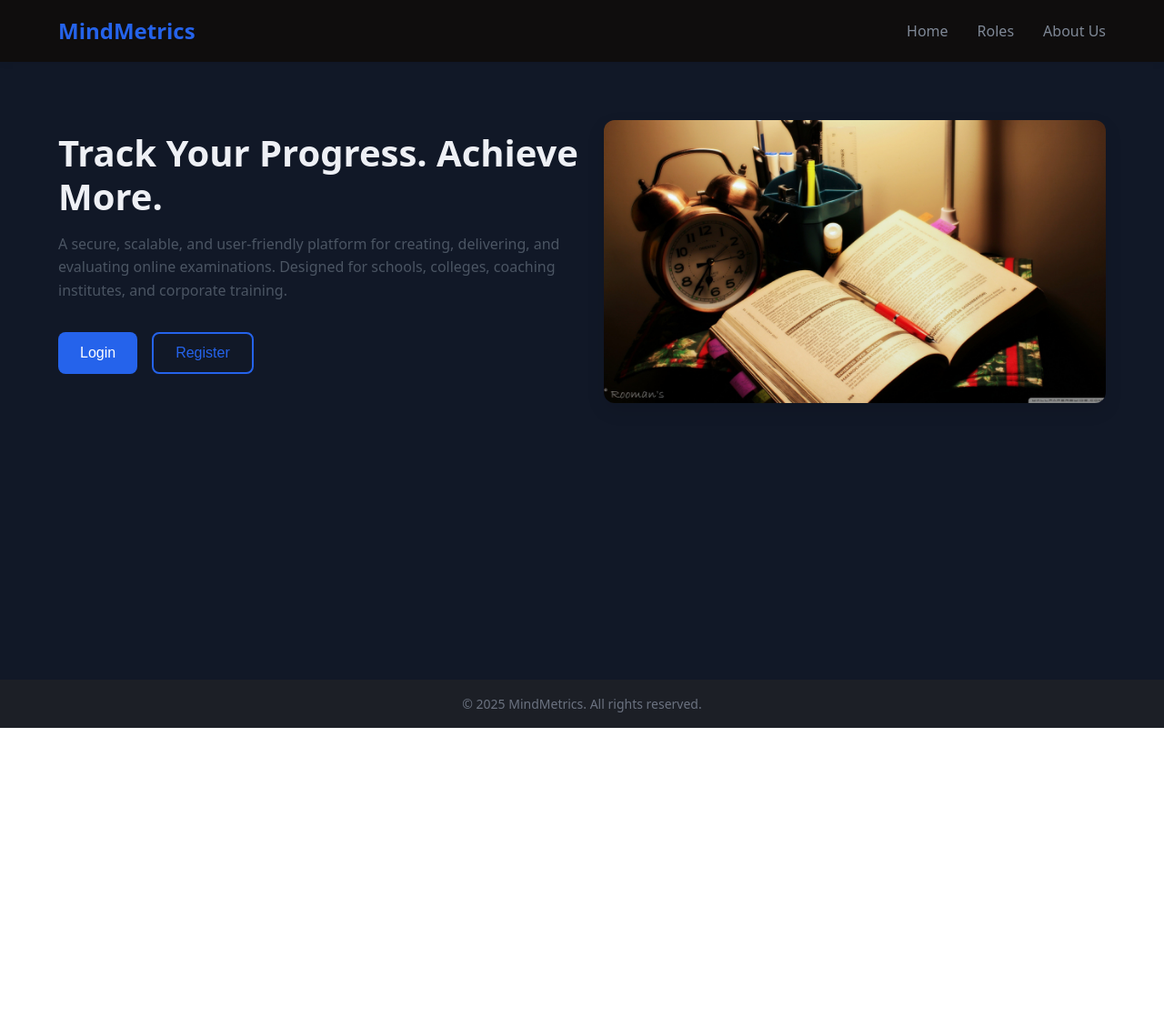
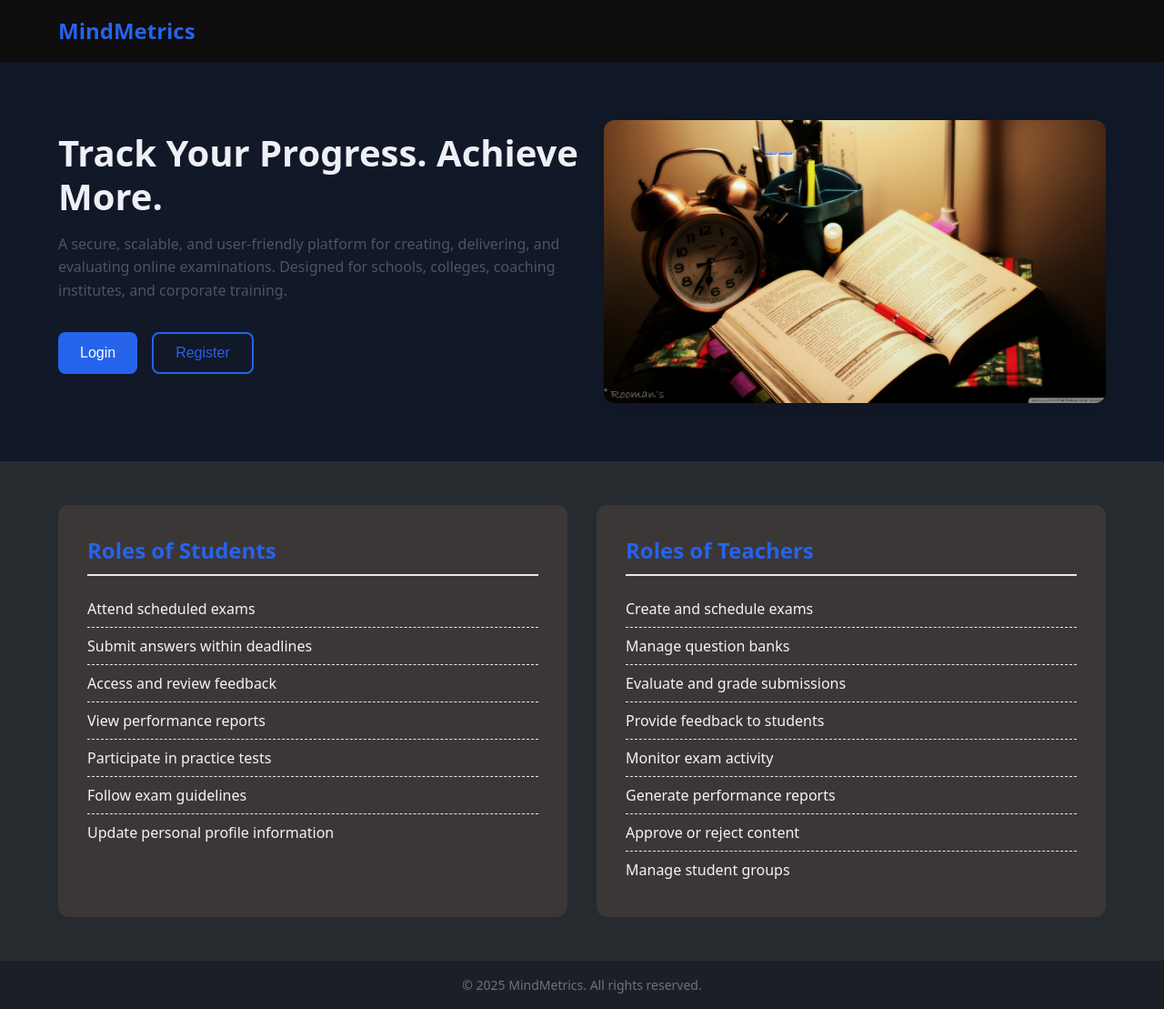
Before and after one commit to NiteshKumavat/Online-Exam-System, a React (Vite) app in the folder frontend/: page / in a window 1280 px wide. Shown: the whole page at 91% size. Before the commit the page ends 800 px from the top, so only its background shows below. Built offline with nearby package versions, Linux system fonts and the light colour scheme.

Commit message:
Updated Intro Page

```diff
--- a/frontend/src/components/IntroPage.css
+++ b/frontend/src/components/IntroPage.css
@@ -21,17 +21,6 @@
   color: #2563eb;
 }
 
-.nav-link {
-  margin-left: 2rem;
-  text-decoration: none;
-  font-weight: 500;
-  color: #7f8896;
-  transition: color 0.3s ease;
-}
-
-.nav-link:hover {
-  color: #2563eb;
-}
 
 .hero {
   display: flex;
@@ -114,6 +103,56 @@
 }
 
 
+.information {
+  padding: 3rem 5%;
+  background: #272c31;
+}
+
+.roles {
+  display: flex;
+  gap: 2rem;
+  flex-wrap: wrap;
+  justify-content: space-between;
+}
+
+.students, .teachers {
+  background: rgb(60, 55, 55);
+  flex: 1 1 300px;
+  padding: 2rem;
+  border-radius: 12px;
+  box-shadow: 0 4px 10px rgba(0,0,0,0.05);
+  transition: transform 0.3s ease, box-shadow 0.3s ease;
+}
+
+.students:hover, .teachers:hover {
+  transform: translateY(-5px);
+  box-shadow: 0 8px 20px rgba(0,0,0,0.08);
+}
+
+.students h2, .teachers h2 {
+  font-size: 1.5rem;
+  color: #2563eb;
+  margin-bottom: 1rem;
+  border-bottom: 2px solid #e5e7eb;
+  padding-bottom: 0.5rem;
+}
+
+.students ul, .teachers ul {
+  list-style: none;
+  padding-left: 0;
+}
+
+.students li, .teachers li {
+  padding: 0.5rem 0;
+  border-bottom: 1px dashed #e5e7eb;
+  font-size: 1rem;
+  color: #f1f4fa;
+}
+
+.students li:last-child, .teachers li:last-child {
+  border-bottom: none;
+}
+
 .footer {
   text-align: center;
   padding: 1rem;
@@ -141,4 +180,8 @@
   .hero-image img {
     margin-bottom: 2rem;
   }
+
+  .roles {
+    flex-direction: column;
+  }
 }
--- a/frontend/src/components/IntroPage.jsx
+++ b/frontend/src/components/IntroPage.jsx
@@ -7,11 +7,6 @@ const IntroPage = () => {
         <div className="intro">
             <header className="header">
                 <h1 className="logo">MindMetrics</h1>
-                <nav>
-                    <a href="#home" className="nav-link">Home</a>
-                    <a href="#roles" className="nav-link">Roles</a>
-                    <a href="#about" className="nav-link">About Us</a>
-                </nav>
             </header>
 
             <section className="hero">
@@ -29,9 +24,39 @@ const IntroPage = () => {
                     </div>
                 </div>
                 <div className="hero-image">
-                    <img src={person} alt="Person studying" />
+                    <img src={person} alt="book" />
                 </div>
             </section>
+
+            <div className="information">
+                <div className="roles">
+                    <div className="students">
+                        <h2>Roles of Students</h2>
+                        <ul>
+                            <li>Attend scheduled exams</li>
+                            <li>Submit answers within deadlines</li>
+                            <li>Access and review feedback</li>
+                            <li>View performance reports</li>
+                            <li>Participate in practice tests</li>
+                            <li>Follow exam guidelines</li>
+                            <li>Update personal profile information</li>
+                        </ul>
+                    </div>
+                    <div className="teachers">
+                        <h2>Roles of Teachers</h2>
+                        <ul>
+                            <li>Create and schedule exams</li>
+                            <li>Manage question banks</li>
+                            <li>Evaluate and grade submissions</li>
+                            <li>Provide feedback to students</li>
+                            <li>Monitor exam activity</li>
+                            <li>Generate performance reports</li>
+                            <li>Approve or reject content</li>
+                            <li>Manage student groups</li>
+                        </ul>
+                    </div>
+                </div>
+            </div>
 
             <footer className="footer">
                 <p>© 2025 MindMetrics. All rights reserved.</p>
```
